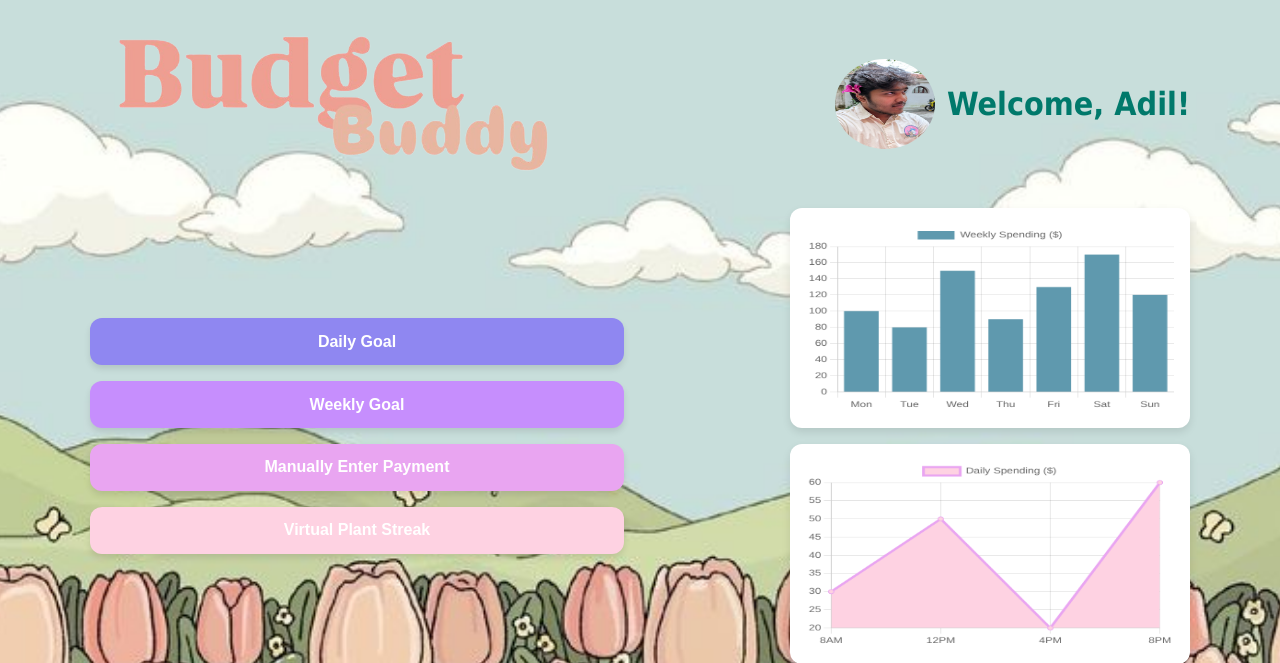
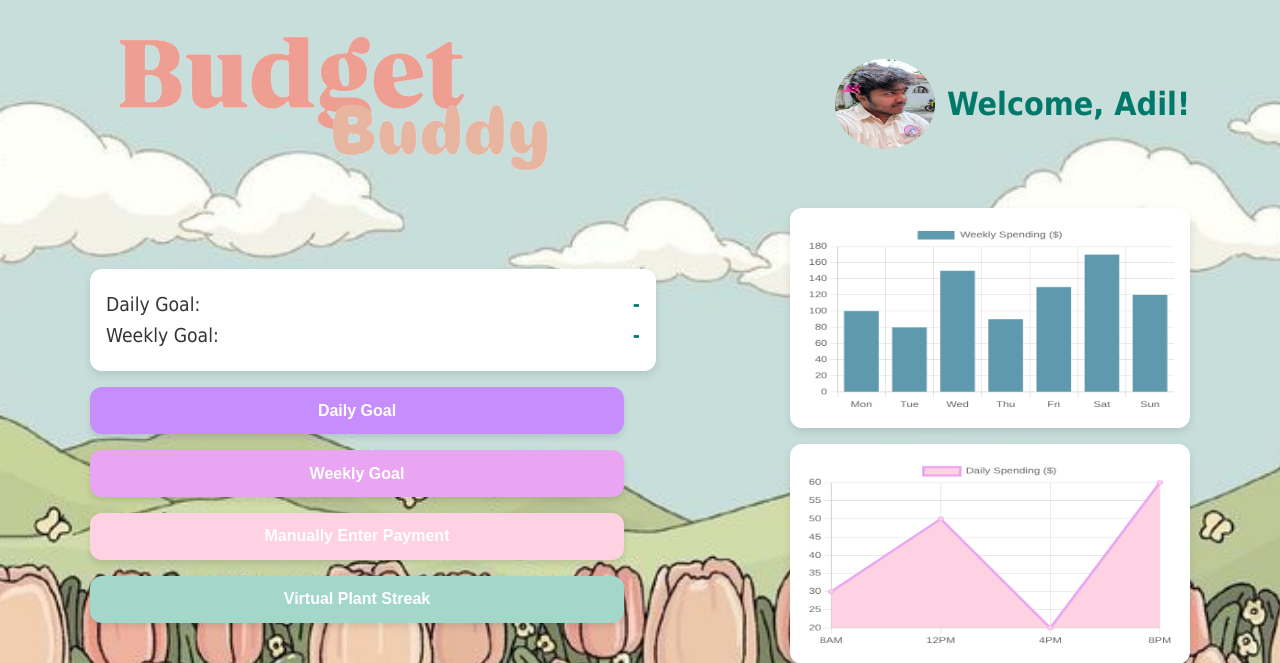
Before and after one commit to Zemksh/CODEATHONPROJ, a Flask app: page / in a window 1280 px wide. Shown: the top 663 px of the page. Run offline with Flask 3, Linux system fonts and the light colour scheme.

Commit message:
daily and weekly working now!

```diff
--- a/templates/dashboard.html
+++ b/templates/dashboard.html
@@ -43,7 +43,6 @@
     }
 
     .logo img {
-
       height: 140px; /* Slightly larger for better visibility */
       width: auto;
     }
@@ -151,6 +150,28 @@
       height: 100%;
       border-radius: 50%;
     }
+
+    .goal-display {
+      margin-top: 20px;
+      background: white;
+      border-radius: 12px;
+      box-shadow: 0 4px 8px rgba(0, 0, 0, 0.1);
+      padding: 1rem;
+      width: 100%;
+    }
+
+    .goal-item {
+      font-size: 1.2rem;
+      margin: 8px 0;
+      color: #333;
+      display: flex;
+      justify-content: space-between;
+    }
+
+    .goal-value {
+      font-weight: bold;
+      color: #00796b;
+    }
   </style>
 </head>
 <body>
@@ -170,11 +191,24 @@
     </div>
     <div class="layout">
       <div class="left-column">
+        <!-- Moved Goal Display Section ABOVE buttons -->
+        <div class="goal-display">
+          <div class="goal-item">
+            <span>Daily Goal:</span>
+            <span class="goal-value" id="daily-goal-display">-</span>
+          </div>
+          <div class="goal-item">
+            <span>Weekly Goal:</span>
+            <span class="goal-value" id="weekly-goal-display">-</span>
+          </div>
+        </div>
+
         <button><a href="../static/daily.html">Daily Goal</a></button>
         <button><a href="../static/weekly.html">Weekly Goal</a></button>
-        <button><a href="../static/test-payment.html"> Manually Enter Payment</a></button>
+        <button><a href="../static/test-payment.html">Manually Enter Payment</a></button>
         <button><a href="../static/virtual plant.html">Virtual Plant Streak</a></button>
       </div>
+
       <div class="right-column">
         <canvas id="weeklyGraph"></canvas>
         <canvas id="dailyGraph"></canvas>
@@ -187,10 +221,24 @@
     <a href="../static/index.html">
       <img src="../static/images/robo.jpg" alt="Robot Assistant">
     </a>
-
   </button>
 
   <script>
+    // Display goals from localStorage
+    function displayGoals() {
+      const dailyGoal = localStorage.getItem('dailyGoal') || '-';
+      const weeklyGoal = localStorage.getItem('weeklyGoal') || '-';
+
+      document.getElementById('daily-goal-display').textContent = dailyGoal;
+      document.getElementById('weekly-goal-display').textContent = weeklyGoal;
+    }
+
+    // Call function when page loads
+    window.addEventListener('load', displayGoals);
+
+    // Also check for updates periodically (every 2 seconds)
+    setInterval(displayGoals, 2000);
+
     const weeklyCtx = document.getElementById('weeklyGraph').getContext('2d');
     const dailyCtx = document.getElementById('dailyGraph').getContext('2d');
 
```
Also changed, not shown: static/daily.html (+35 -1 lines), static/weekly.html (+35 -1 lines).
